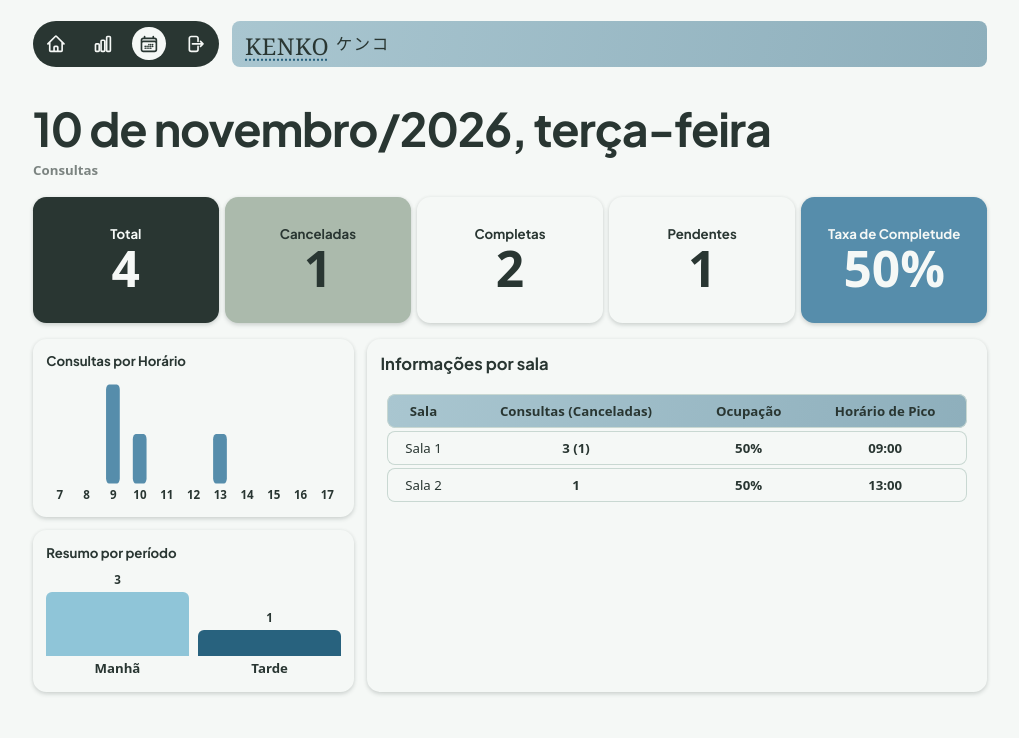
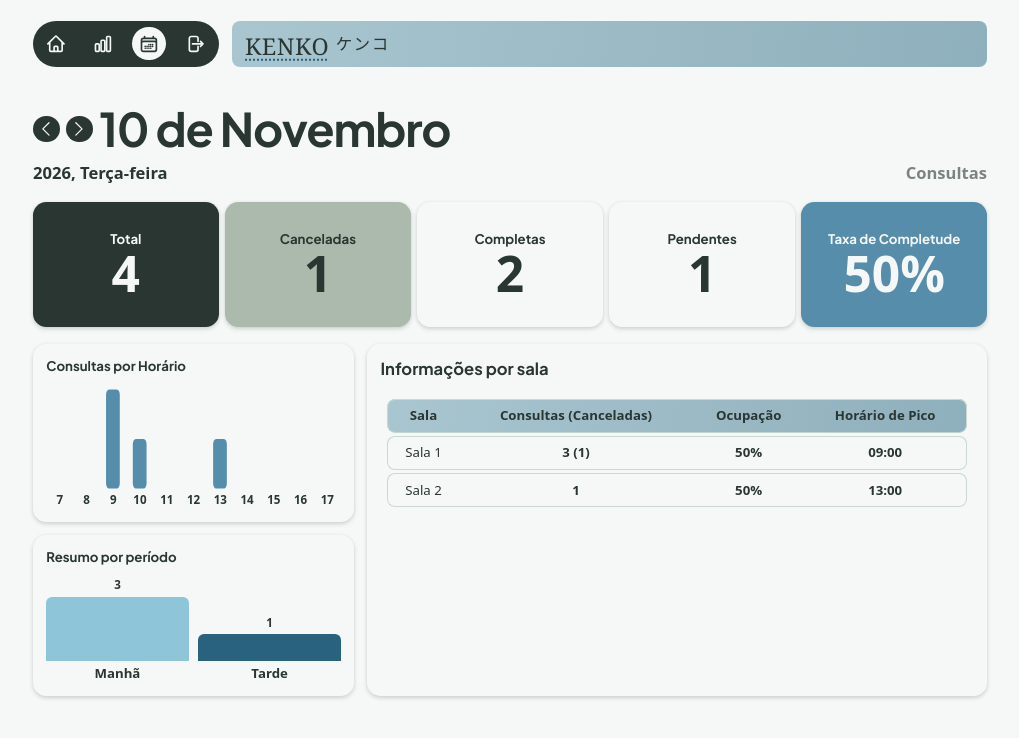
Before and after one commit to devbianchi/kenko-ui, a React (Vite) app: page /calendar/2026-11-10 in a window 1280 px wide. Shown: the top 738 px of the page, without its empty margins (130-1149 px from the left). Built offline with nearby package versions, Linux system fonts and the light colour scheme; a web font is replaced by a local one.

Commit message:
chore(day): adiciona navegação linear de dias e corrige cabeçalho

```diff
--- a/src/features/day/pages/DayPage.tsx
+++ b/src/features/day/pages/DayPage.tsx
@@ -1,5 +1,8 @@
-import { useParams } from 'react-router'
+import { ChevronLeftIcon, ChevronRightIcon } from '@heroicons/react/24/outline'
+import { useNavigate, useParams } from 'react-router'
 import { DashboardCard, CountCard } from '../../../shared/components/DashboardCard'
+import { MonthTransition } from '../../../shared/components/MonthTransition'
+import { currentBusinessMonth, MIN_SELECTABLE_MONTH } from '../../../shared/utils/month'
 import { diaMock } from '../../../../mocks/day/dia'
 import { DayPeriodChart, HourlyAppointmentsChart } from '../components/DayCharts'
 
@@ -9,14 +12,29 @@ export type DayData = {
   rooms: readonly { id: string; name: string; appointmentCount: number; cancelledCount: number; totalSlots: number; occupiedSlots: number; peakHour: number | null }[]
 }
 
-function formatSelectedDate(value: string | undefined) {
-  if (!value || !/^\d{4}-\d{2}-\d{2}$/.test(value)) return ''
+function parseDate(value: string | undefined) {
+  if (!value || !/^\d{4}-\d{2}-\d{2}$/.test(value)) return null
   const date = new Date(`${value}T12:00:00Z`)
-  if (Number.isNaN(date.getTime()) || date.toISOString().slice(0, 10) !== value) return ''
-  const dayAndMonth = new Intl.DateTimeFormat('pt-BR', { day: 'numeric', month: 'long', timeZone: 'UTC' }).format(date)
+  if (Number.isNaN(date.getTime()) || date.toISOString().slice(0, 10) !== value) return null
+  return date
+}
+
+function addDays(date: Date, amount: number) {
+  const next = new Date(date)
+  next.setUTCDate(next.getUTCDate() + amount)
+  return next.toISOString().slice(0, 10)
+}
+
+function capitalize(value: string) {
+  return value.charAt(0).toLocaleUpperCase('pt-BR') + value.slice(1)
+}
+
+function formatDateHeading(date: Date) {
+  const day = new Intl.DateTimeFormat('pt-BR', { day: 'numeric', timeZone: 'UTC' }).format(date)
+  const month = capitalize(new Intl.DateTimeFormat('pt-BR', { month: 'long', timeZone: 'UTC' }).format(date))
   const year = new Intl.DateTimeFormat('pt-BR', { year: 'numeric', timeZone: 'UTC' }).format(date)
-  const weekday = new Intl.DateTimeFormat('pt-BR', { weekday: 'long', timeZone: 'UTC' }).format(date)
-  return `${dayAndMonth}/${year}, ${weekday}`
+  const weekday = capitalize(new Intl.DateTimeFormat('pt-BR', { weekday: 'long', timeZone: 'UTC' }).format(date))
+  return { title: `${day} de ${month}`, subtitle: `${year}, ${weekday}` }
 }
 
 function formatOccupancy(occupied: number, capacity: number) {
@@ -24,16 +42,43 @@ function formatOccupancy(occupied: number, capacity: number) {
   return `${Math.round((occupied / capacity) * 100)}%`
 }
 
-export function DayPage({ data = diaMock.data }: { data?: DayData }) {
-  const { date } = useParams()
+function DayContent({ date, data }: { date: string; data: DayData }) {
+  const navigate = useNavigate()
   const { summary, appointmentsByHour, rooms } = data
-  const selectedDate = formatSelectedDate(date)
+  const selectedDate = parseDate(date)
+  const dateValue = selectedDate?.toISOString().slice(0, 10) ?? ''
+  const selectedMonth = dateValue.slice(0, 7)
+  const isValidMonth = selectedMonth >= MIN_SELECTABLE_MONTH && selectedMonth <= currentBusinessMonth()
+  const canMovePrevious = Boolean(selectedDate && isValidMonth && addDays(selectedDate, -1).slice(0, 7) >= MIN_SELECTABLE_MONTH)
+  const canAdvance = Boolean(selectedDate && isValidMonth && addDays(selectedDate, 1).slice(0, 7) <= currentBusinessMonth())
+  const dateHeading = selectedDate && isValidMonth ? formatDateHeading(selectedDate) : null
+
+  function moveToDay(offset: number) {
+    if (!selectedDate || !isValidMonth) return
+    const nextDate = addDays(selectedDate, offset)
+    const targetMonth = nextDate.slice(0, 7)
+    if (targetMonth < MIN_SELECTABLE_MONTH || targetMonth > currentBusinessMonth()) return
+    navigate(`/calendar/${nextDate}`)
+  }
 
   return (
     <div className="space-y-5">
       <header>
-        <h1 className="font-heading text-metric leading-tight font-bold tracking-tight text-foreground sm:text-page">{selectedDate || 'Data não disponível'}</h1>
-        <p className="mt-1 text-body text-text-muted">Consultas</p>
+        <div role="group" aria-label="Navegação entre dias" className="flex items-center gap-1.5 sm:gap-2">
+          <button type="button" aria-label="Dia anterior" disabled={!canMovePrevious} onClick={() => moveToDay(-1)}
+            className={`grid size-8 shrink-0 place-items-center rounded-full bg-foreground text-background transition-[scale,opacity] duration-200 ease-out hover:scale-102 hover:opacity-70 active:scale-95 disabled:cursor-not-allowed motion-reduce:transition-none ${canMovePrevious ? '' : 'invisible'}`}>
+            <ChevronLeftIcon className="size-6" aria-hidden="true" />
+          </button>
+          <button type="button" aria-label="Próximo dia" disabled={!canAdvance} onClick={() => moveToDay(1)}
+            className={`grid size-8 shrink-0 place-items-center rounded-full bg-foreground text-background transition-[scale,opacity] duration-200 ease-out hover:scale-102 hover:opacity-70 active:scale-95 disabled:cursor-not-allowed motion-reduce:transition-none ${canAdvance ? '' : 'invisible'}`}>
+            <ChevronRightIcon className="size-6" aria-hidden="true" />
+          </button>
+          <h1 className="min-w-0 font-heading text-metric leading-tight font-bold tracking-tight text-foreground sm:text-page">{dateHeading?.title ?? 'Data não disponível'}</h1>
+        </div>
+        <div className="mt-1 flex items-center justify-between gap-4">
+          <p className="text-body font-semibold text-foreground sm:text-section">{dateHeading?.subtitle ?? ''}</p>
+          <p className="text-body text-text-muted sm:text-section">Consultas</p>
+        </div>
       </header>
 
       <section aria-label="Resumo de consultas do dia" className="grid grid-cols-2 gap-2 min-[850px]:grid-cols-5">
@@ -83,3 +128,8 @@ export function DayPage({ data = diaMock.data }: { data?: DayData }) {
     </div>
   )
 }
+
+export function DayPage({ data = diaMock.data }: { data?: DayData }) {
+  const { date = '' } = useParams()
+  return <MonthTransition value={date}>{displayedDate => <DayContent date={displayedDate} data={data} />}</MonthTransition>
+}
```
Also changed, not shown: public/assets/Dia2.png (added), 1 other file (tests, documents, lock files or other folders).
